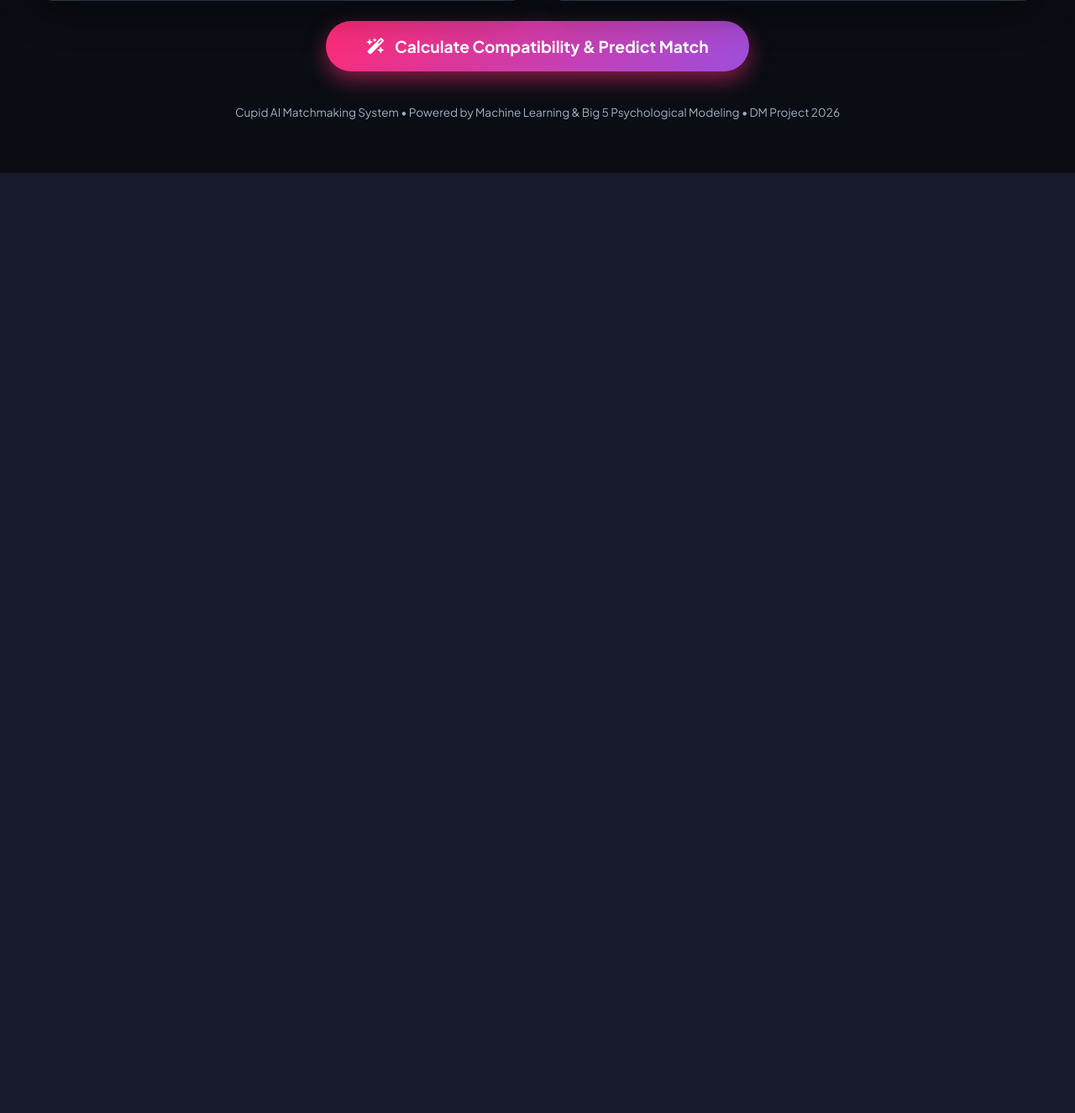
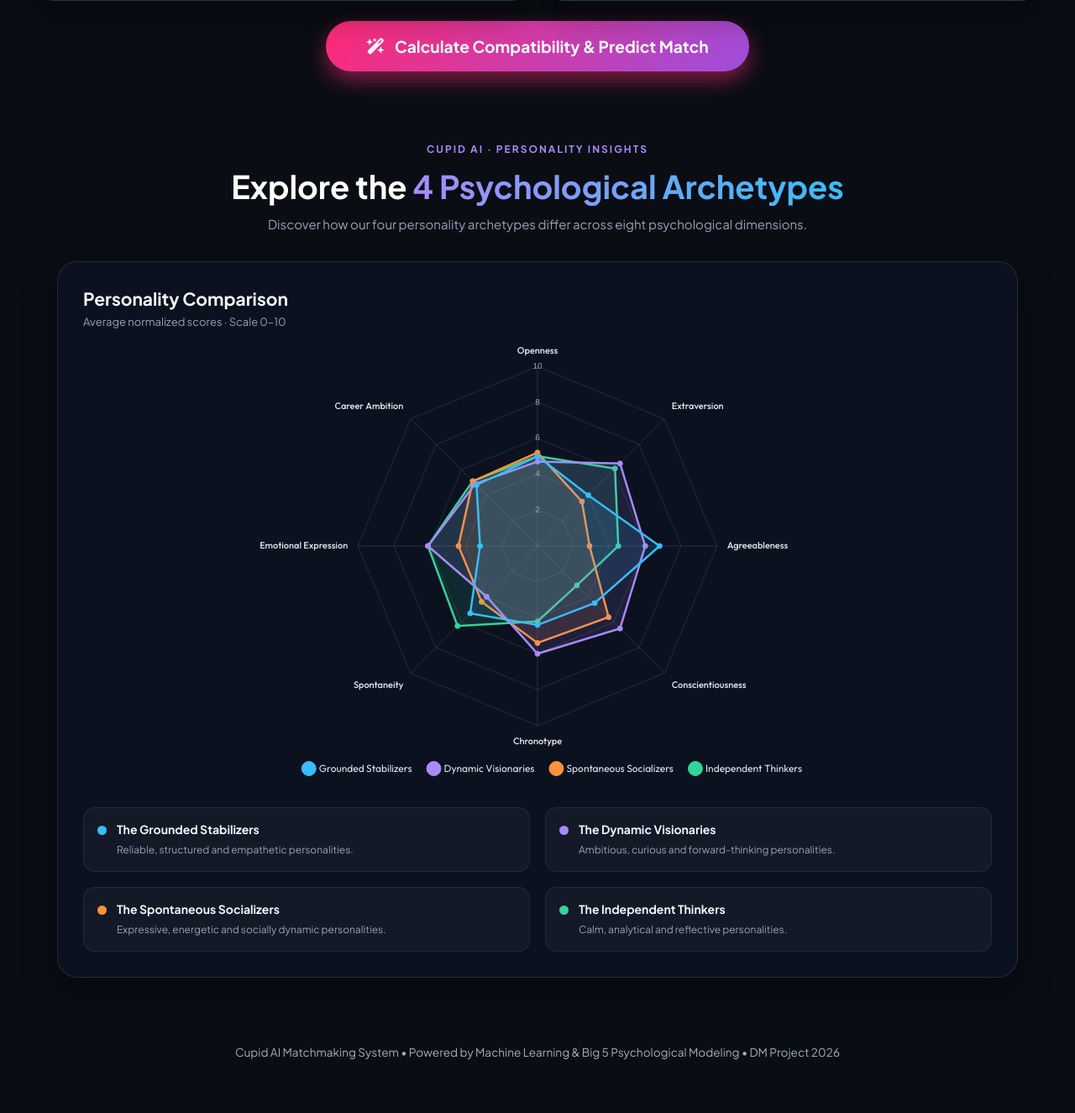
Before and after one commit to khaldamin/DM_PROJECT, a Flask app: page / in a window 1280 px wide. Shown: the part 1274-2599 px from the top of the page at 84% size. Before the commit the page ends 1480 px from the top, so only its background shows below. Run offline with Flask 3, Linux system fonts and the light colour scheme.

Commit message:
Add psychological archetypes radar chart

```diff
--- a/static/css/style.css
+++ b/static/css/style.css
@@ -727,3 +727,148 @@
     color: var(--text-muted);
     font-size: 0.85rem;
 }
+
+/* ================================
+   PSYCHOLOGICAL ARCHETYPES SECTION
+================================ */
+
+.archetypes-section {
+    width: 100%;
+    max-width: 1200px;
+    margin: 80px auto;
+    padding: 0 24px;
+}
+
+.archetypes-section .section-heading {
+    text-align: center;
+    margin-bottom: 35px;
+}
+
+.archetypes-section .section-tag {
+    color: #a78bfa;
+    font-size: 12px;
+    font-weight: 700;
+    letter-spacing: 2px;
+}
+
+.archetypes-section .section-heading h2 {
+    font-size: clamp(26px, 4vw, 38px);
+    margin: 12px 0;
+}
+
+.archetypes-section .section-heading h2 span {
+    background: linear-gradient(90deg, #a78bfa, #38bdf8);
+    -webkit-background-clip: text;
+    background-clip: text;
+    color: transparent;
+}
+
+.archetypes-section .section-heading p {
+    color: #94a3b8;
+    font-size: 15px;
+}
+
+.archetypes-chart-card {
+    padding: 30px;
+    border-radius: 24px;
+    border: 1px solid rgba(255, 255, 255, 0.1);
+    background: rgba(15, 23, 42, 0.55);
+    backdrop-filter: blur(16px);
+}
+
+.archetypes-chart-header {
+    margin-bottom: 20px;
+}
+
+.archetypes-chart-header h3 {
+    color: #f8fafc;
+    font-size: 21px;
+    margin: 0 0 6px;
+}
+
+.archetypes-chart-header p {
+    color: #94a3b8;
+    font-size: 13px;
+    margin: 0;
+}
+
+.radar-chart-container {
+    position: relative;
+    width: 100%;
+    max-width: 750px;
+    height: 520px;
+    margin: 0 auto;
+}
+
+.archetypes-description-grid {
+    display: grid;
+    grid-template-columns: repeat(2, minmax(0, 1fr));
+    gap: 18px;
+    margin-top: 30px;
+}
+
+.archetype-description {
+    display: flex;
+    align-items: flex-start;
+    gap: 12px;
+    padding: 16px;
+    border-radius: 14px;
+    background: rgba(255, 255, 255, 0.035);
+    border: 1px solid rgba(255, 255, 255, 0.07);
+}
+
+.archetype-dot {
+    flex-shrink: 0;
+    width: 11px;
+    height: 11px;
+    margin-top: 5px;
+    border-radius: 50%;
+}
+
+.stabilizers .archetype-dot {
+    background: #38bdf8;
+}
+
+.visionaries .archetype-dot {
+    background: #a78bfa;
+}
+
+.socializers .archetype-dot {
+    background: #fb923c;
+}
+
+.thinkers .archetype-dot {
+    background: #34d399;
+}
+
+.archetype-description h4 {
+    color: #f1f5f9;
+    font-size: 14px;
+    margin: 0 0 6px;
+}
+
+.archetype-description p {
+    color: #94a3b8;
+    font-size: 12px;
+    line-height: 1.6;
+    margin: 0;
+}
+
+@media (max-width: 650px) {
+    .archetypes-section {
+        padding: 0 14px;
+        margin: 50px auto;
+    }
+
+    .archetypes-chart-card {
+        padding: 18px 12px;
+    }
+
+    .radar-chart-container {
+        height: 390px;
+    }
+
+    .archetypes-description-grid {
+        grid-template-columns: 1fr;
+    }
+}
--- /dev/null
+++ b/static/js/archetypes-radar.js
@@ -0,0 +1,145 @@
+
+document.addEventListener("DOMContentLoaded", function () {
+    const canvas = document.getElementById("archetypesRadarChart");
+
+    if (!canvas || typeof Chart === "undefined") {
+        console.error("Radar chart canvas or Chart.js not found.");
+        return;
+    }
+
+    const labels = [
+        "Openness",
+        "Extraversion",
+        "Agreeableness",
+        "Conscientiousness",
+        "Chronotype",
+        "Spontaneity",
+        "Emotional Expression",
+        "Career Ambition"
+    ];
+
+    // Real centroid values from archetypes.py / cluster_archetypes.csv.
+    // Original values are normalized between 0 and 1.
+    // Multiply by 10 to display them on a 0–10 scale.
+    const datasets = [
+        {
+            label: "Grounded Stabilizers",
+            data: [5.0, 4.0, 6.8, 4.5, 4.4, 5.3, 3.2, 4.8],
+            borderColor: "#38bdf8",
+            backgroundColor: "rgba(56, 189, 248, 0.12)",
+            pointBackgroundColor: "#38bdf8"
+        },
+        {
+            label: "Dynamic Visionaries",
+            data: [4.7, 6.5, 6.0, 6.5, 6.0, 4.0, 6.1, 4.9],
+            borderColor: "#a78bfa",
+            backgroundColor: "rgba(167, 139, 250, 0.12)",
+            pointBackgroundColor: "#a78bfa"
+        },
+        {
+            label: "Spontaneous Socializers",
+            data: [5.2, 3.5, 2.9, 5.6, 5.4, 4.4, 4.4, 5.1],
+            borderColor: "#fb923c",
+            backgroundColor: "rgba(251, 146, 60, 0.12)",
+            pointBackgroundColor: "#fb923c"
+        },
+        {
+            label: "Independent Thinkers",
+            data: [5.0, 6.1, 4.5, 3.1, 4.2, 6.3, 6.1, 5.1],
+            borderColor: "#34d399",
+            backgroundColor: "rgba(52, 211, 153, 0.12)",
+            pointBackgroundColor: "#34d399"
+        }
+    ];
+
+    new Chart(canvas, {
+        type: "radar",
+
+        data: {
+            labels: labels,
+            datasets: datasets.map(dataset => ({
+                ...dataset,
+                borderWidth: 2.5,
+                pointRadius: 3,
+                pointHoverRadius: 6,
+                pointBorderWidth: 1,
+                fill: true
+            }))
+        },
+
+        options: {
+            responsive: true,
+            maintainAspectRatio: false,
+
+            interaction: {
+                mode: "nearest",
+                intersect: false
+            },
+
+            plugins: {
+                legend: {
+                    position: "bottom",
+                    labels: {
+                        color: "#e2e8f0",
+                        padding: 20,
+                        usePointStyle: true,
+                        pointStyle: "circle",
+                        font: {
+                            family: "Outfit",
+                            size: 12
+                        }
+                    }
+                },
+
+                tooltip: {
+                    backgroundColor: "rgba(15, 23, 42, 0.95)",
+                    titleColor: "#ffffff",
+                    bodyColor: "#cbd5e1",
+                    borderColor: "rgba(255,255,255,0.15)",
+                    borderWidth: 1,
+                    padding: 12,
+
+                    callbacks: {
+                        label: function (context) {
+                            return context.dataset.label + ": " +
+                                context.parsed.r.toFixed(1) + " / 10";
+                        }
+                    }
+                }
+            },
+
+            scales: {
+                r: {
+                    min: 0,
+                    max: 10,
+
+                    ticks: {
+                        stepSize: 2,
+                        color: "#94a3b8",
+                        backdropColor: "transparent",
+                        font: {
+                            size: 10
+                        }
+                    },
+
+                    pointLabels: {
+                        color: "#e2e8f0",
+                        font: {
+                            family: "Outfit",
+                            size: 11,
+                            weight: "500"
+                        }
+                    },
+
+                    grid: {
+                        color: "rgba(148, 163, 184, 0.18)"
+                    },
+
+                    angleLines: {
+                        color: "rgba(148, 163, 184, 0.2)"
+                    }
+                }
+            }
+        }
+    });
+});
--- a/templates/index.html
+++ b/templates/index.html
@@ -277,6 +277,72 @@
                 </div>
             </form>
 
+
+<!-- Psychological Archetypes Section -->
+<section id="archetypesSection" class="archetypes-section">
+    <div class="section-heading">
+        <span class="section-tag">CUPID AI · PERSONALITY INSIGHTS</span>
+        <h2>Explore the <span>4 Psychological Archetypes</span></h2>
+        <p>
+            Discover how our four personality archetypes differ across
+            eight psychological dimensions.
+        </p>
+    </div>
+
+    <div class="archetypes-chart-card glass-card">
+        <div class="archetypes-chart-header">
+            <div>
+                <h3>Personality Comparison</h3>
+                <p>Average normalized scores · Scale 0–10</p>
+            </div>
+        </div>
+
+        <div class="radar-chart-container">
+            <canvas id="archetypesRadarChart"></canvas>
+        </div>
+
+        <div class="archetypes-description-grid">
+            <div class="archetype-description stabilizers">
+                <span class="archetype-dot"></span>
+                <div>
+                    <h4>The Grounded Stabilizers</h4>
+                    <p>Reliable, structured and empathetic personalities.</p>
+                </div>
+            </div>
+
+            <div class="archetype-description visionaries">
+                <span class="archetype-dot"></span>
+                <div>
+                    <h4>The Dynamic Visionaries</h4>
+                    <p>Ambitious, curious and forward-thinking personalities.</p>
+                </div>
+            </div>
+
+            <div class="archetype-description socializers">
+                <span class="archetype-dot"></span>
+                <div>
+                    <h4>The Spontaneous Socializers</h4>
+                    <p>Expressive, energetic and socially dynamic personalities.</p>
+                </div>
+            </div>
+
+            <div class="archetype-description thinkers">
+                <span class="archetype-dot"></span>
+                <div>
+                    <h4>The Independent Thinkers</h4>
+                    <p>Calm, analytical and reflective personalities.</p>
+                </div>
+            </div>
+        </div>
+    </div>
+</section>
+
+<!-- Chart.js library -->
+<script src="https://cdn.jsdelivr.net/npm/chart.js"></script>
+
+<!-- Archetypes radar chart -->
+<script src="/static/js/archetypes-radar.js"></script>
+
             <!-- Results Display Section -->
             <section id="resultsSection" class="results-section glass-card" style="display: none;">
                 <div class="results-header">
```
Also changed, not shown: 1 other file.
